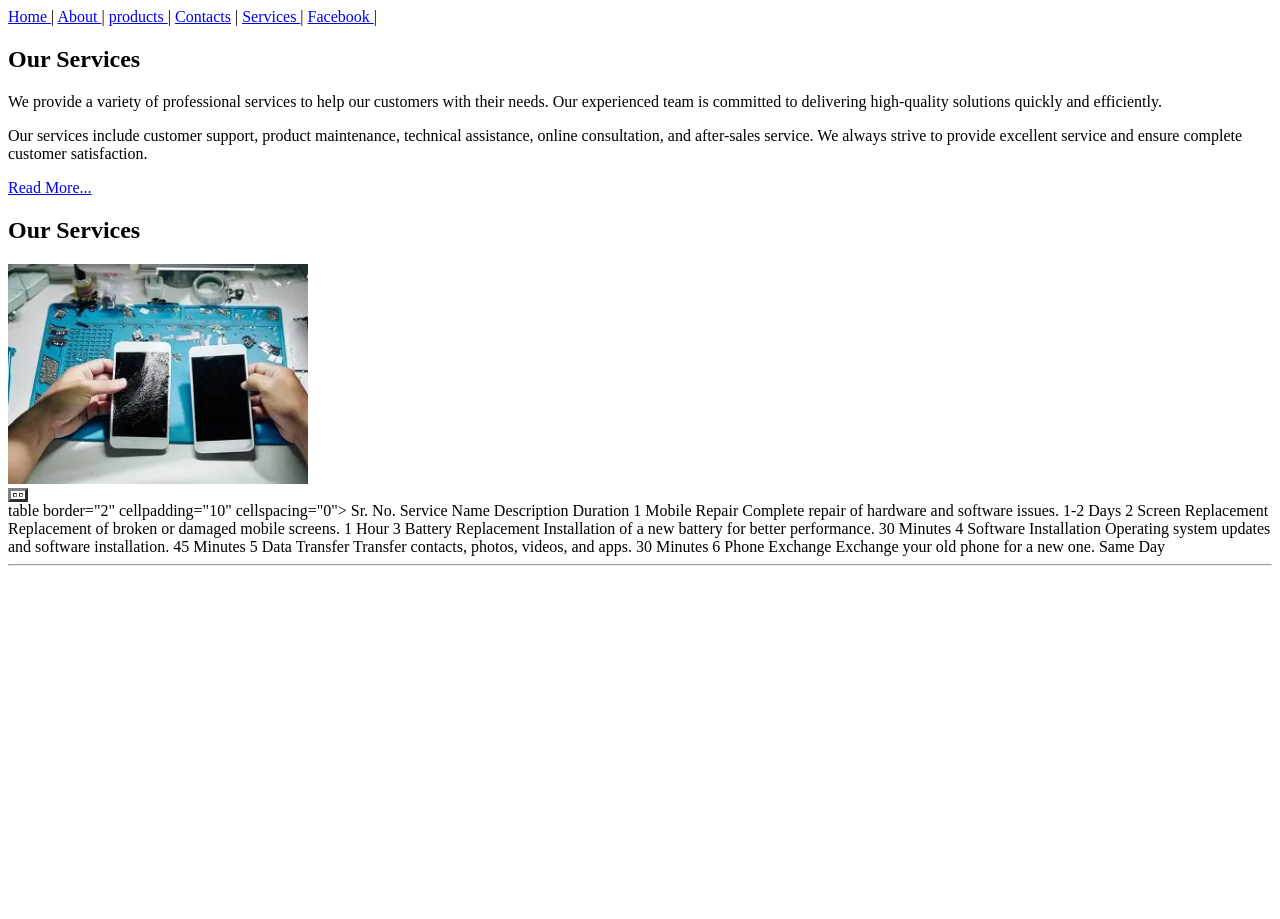
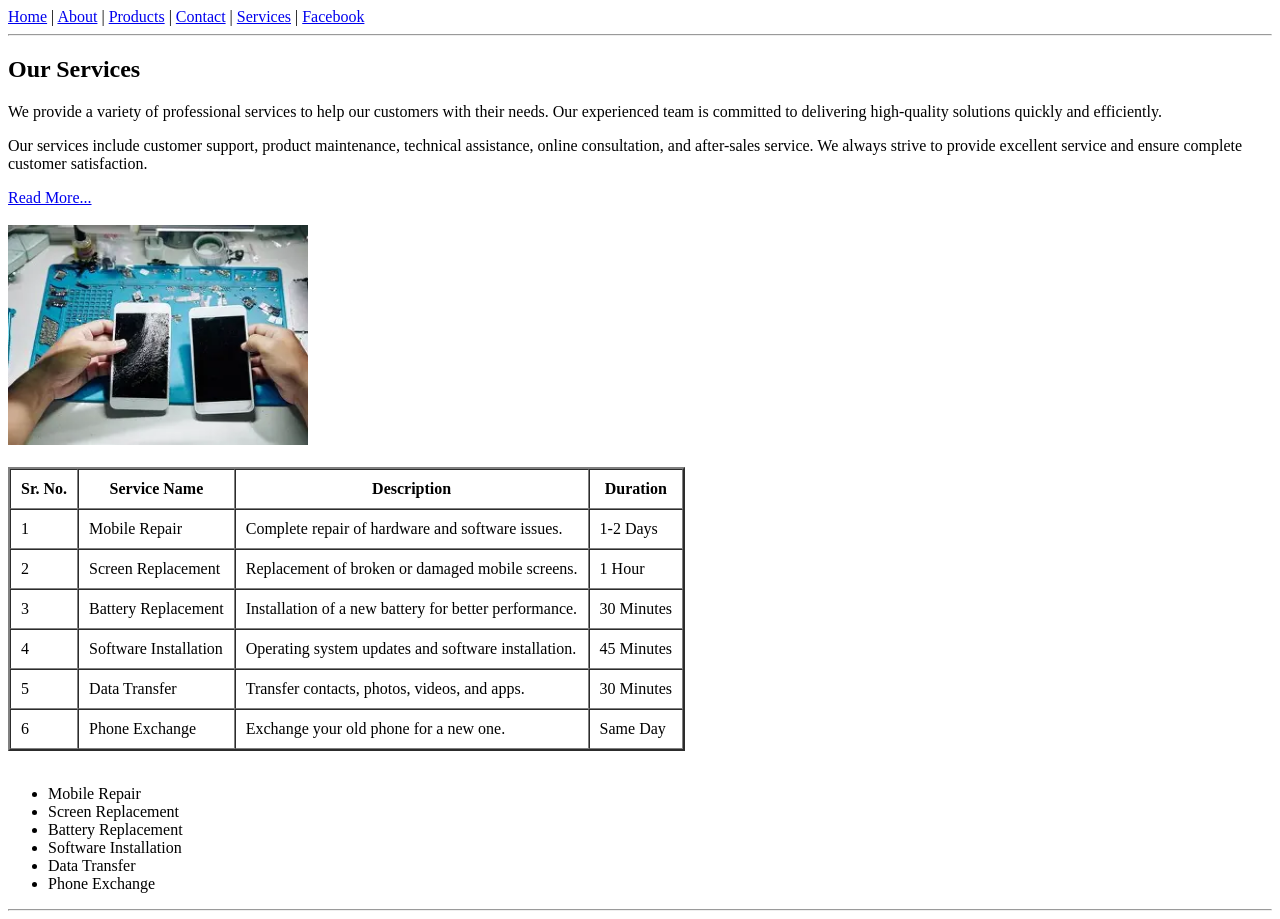
Before and after one commit to Bhagavi17/learning_html, a plain HTML site: page services.html in a window 1280 px wide. Before the commit the page ends 800 px from the top, so only its background shows below. Drawn offline with Linux system fonts and the light colour scheme.

Commit message:
update services.html

```diff
--- a/services.html
+++ b/services.html
@@ -3,24 +3,25 @@
 <head>
     <meta charset="UTF-8">
     <meta name="viewport" content="width=device-width, initial-scale=1.0">
-    <title>Document</title>
+    <title>Services</title>
 </head>
 <body>
-    <!-- using header and nav tag uses here  -->
-     <!-- header start -->
+
+    <!-- Header -->
     <header>
         <nav>
-        <a href="index.html">Home </a> |
-        <a href="about.html">About </a> |
-        <a href="products.html">products </a> |
-         <a href="contact.html">Contacts</a> |
-        <a href="services.html">Services </a> |
-         <a href="https://www.facebook.com" target="_blank">Facebook </a> |
-
+            <a href="index.html">Home</a> |
+            <a href="about.html">About</a> |
+            <a href="products.html">Products</a> |
+            <a href="contact.html">Contact</a> |
+            <a href="services.html">Services</a> |
+            <a href="https://www.facebook.com" target="_blank">Facebook</a>
         </nav>
     </header>
-    <!-- header end -->
 
+    <hr>
+
+    <!-- Services Section -->
     <section>
         <article>
 
@@ -38,22 +39,19 @@
                 service and ensure complete customer satisfaction.
             </p>
 
-        <a href="services.html">Read More...</a><section>
+            <a href="services.html">Read More...</a>
 
-            <h2>Our Services</h2>
+            <br><br>
 
             <img src="images/repair.webp"
                  alt="Repair Service"
                  width="300"
                  height="220">
-                 <table border="3">
-                    <th>
-                        <td></td>
-                    </th>
 
+            <br><br>
 
-                 </table>
-                 table border="2" cellpadding="10" cellspacing="0">
+            <!-- Services Table -->
+            <table border="2" cellpadding="10" cellspacing="0">
                 <tr>
                     <th>Sr. No.</th>
                     <th>Service Name</th>
@@ -106,16 +104,20 @@
 
             <br>
 
+            <!-- Services List -->
+            <ul>
+                <li>Mobile Repair</li>
+                <li>Screen Replacement</li>
+                <li>Battery Replacement</li>
+                <li>Software Installation</li>
+                <li>Data Transfer</li>
+                <li>Phone Exchange</li>
+            </ul>
 
+        </article>
     </section>
 
     <hr>
 
-
-    </article>
-</section>
-
-
-
 </body>
 </html>
```
Lines whose indentation alone changed are shown as unchanged.
